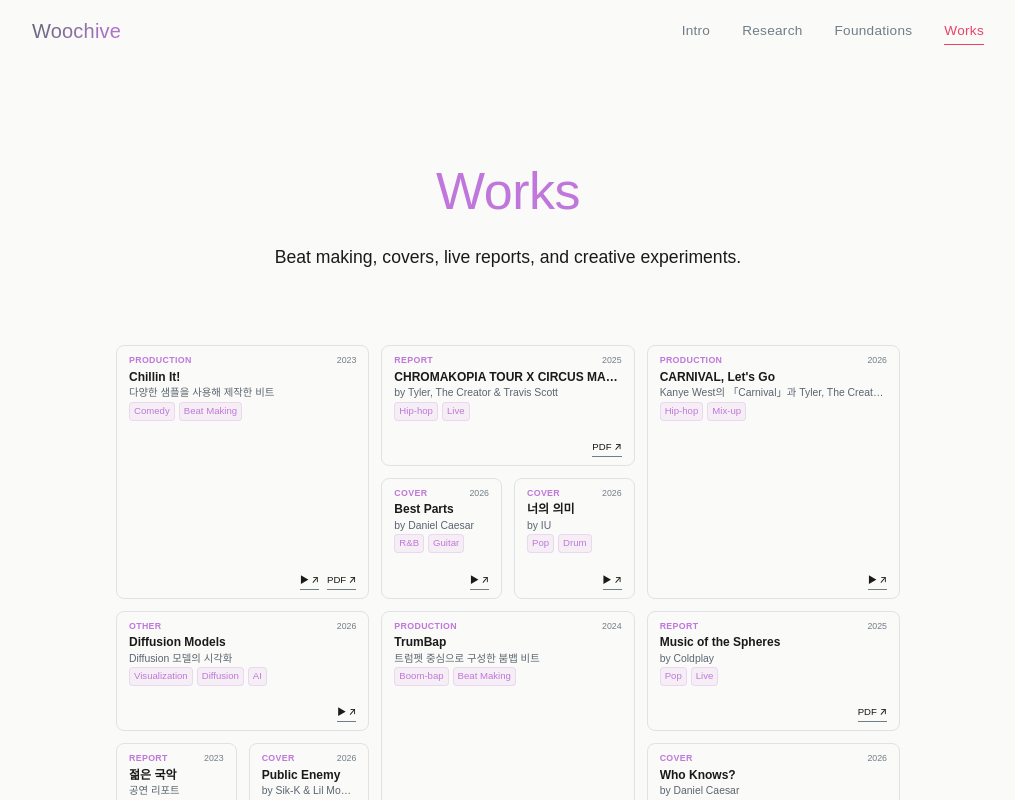
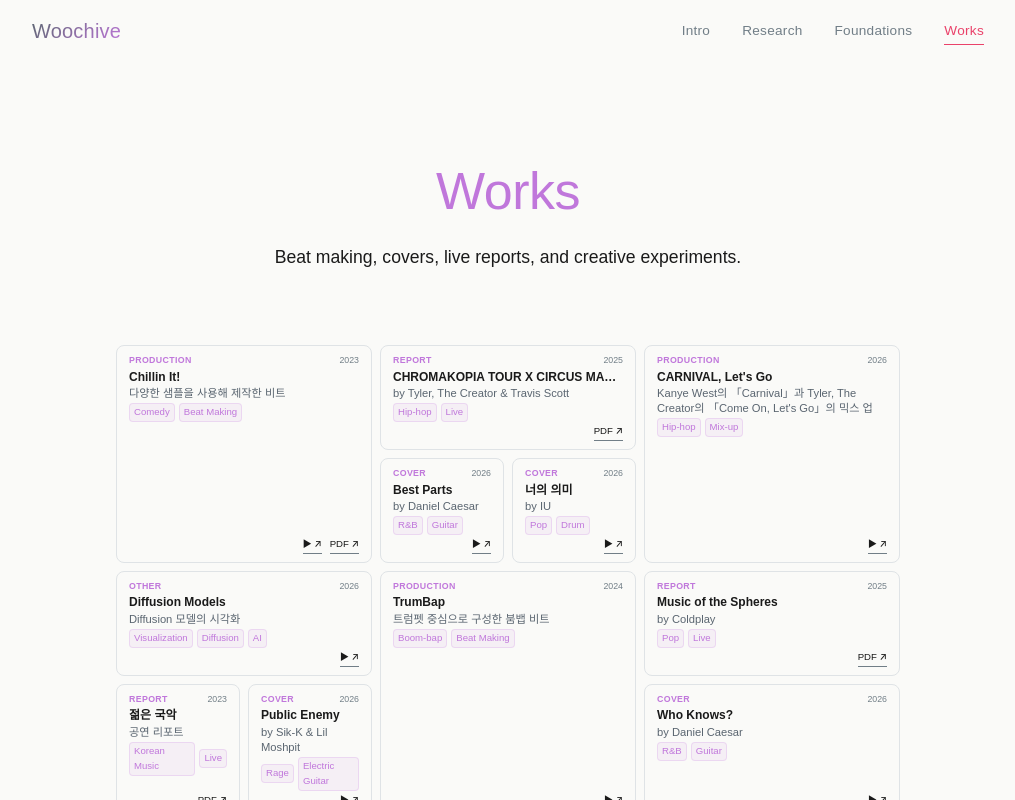
Before and after one commit to sonluos/woochive, a React (Vite) app: page /works in a window 1280 px wide. Shown: the top 800 px of the page, without its empty margins (132-1147 px from the left). Built offline with nearby package versions, Linux system fonts and the light colour scheme.

Commit message:
fix: tighter rows (5.5rem min, auto max), desc 2 lines

```diff
--- a/src/pages/Works.css
+++ b/src/pages/Works.css
@@ -33,15 +33,14 @@
   margin: 0 auto;
 }
 
-/* Tangram-style mosaic grid — 6x6 square */
+/* Tangram-style mosaic grid — 6x6 */
 .works__mosaic {
   display: grid;
   grid-template-columns: repeat(6, 1fr);
-  grid-template-rows: repeat(6, 1fr);
-  gap: var(--sp-3);
+  grid-template-rows: repeat(6, minmax(5.5rem, auto));
+  gap: var(--sp-2);
   max-width: 52rem;
   margin: 0 auto;
-  aspect-ratio: 1;
 }
 
 /* Tangram piece positions — categories visually scattered */
@@ -129,13 +128,14 @@
 }
 
 .works__piece-desc {
-  font-size: 0.65rem;
+  font-size: 0.7rem;
   color: var(--ink-soft);
-  line-height: 1.3;
+  line-height: 1.35;
   margin: 0;
-  white-space: nowrap;
+  display: -webkit-box;
+  -webkit-line-clamp: 2;
+  -webkit-box-orient: vertical;
   overflow: hidden;
-  text-overflow: ellipsis;
 }
 
 .works__piece-tags {
```
